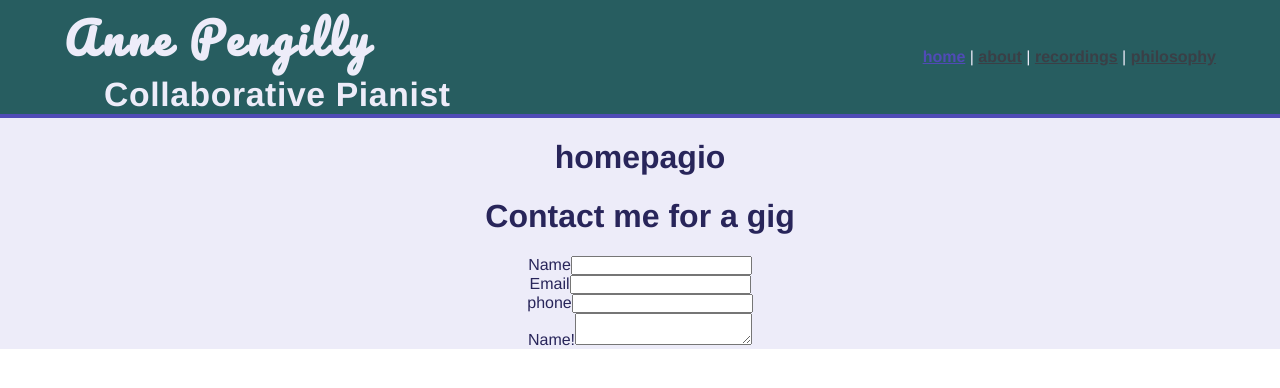
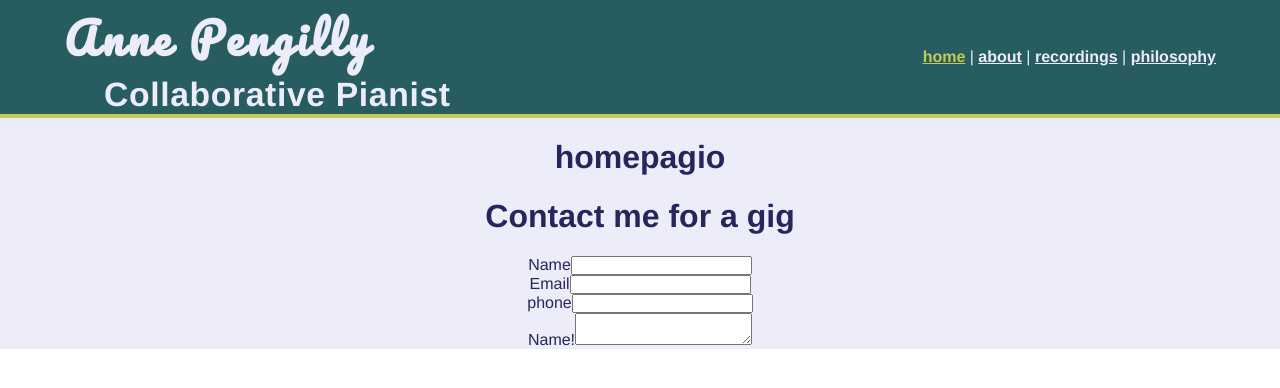
Before and after one commit to jbyer3/anne-portfolio, a Vue app: page / in a window 1280 px wide. Shown: the top 388 px of the page. Built offline with nearby package versions, Linux system fonts and the light colour scheme.

Commit message:
update in case break

```diff
--- a/src/App.vue
+++ b/src/App.vue
@@ -21,6 +21,7 @@
 @import "./public/scss/_colors.scss";
 // @import url('https://fonts.googleapis.com/css?family=Roboto');
 @import url('https://fonts.googleapis.com/css?family=Pacifico');
+
 #app {
   font-family: "Avenir", Helvetica, Arial, sans-serif;
   -webkit-font-smoothing: antialiased;
@@ -38,7 +39,7 @@
   background: $cyan9;
   // color: $lime1;
   color: $indigo0;
-  border-bottom: $indigo6 0.3rem solid;
+  border-bottom: $yellow5 0.3rem solid;
   display: flex;
   justify-content: space-between;
   align-items: center;
@@ -62,10 +63,11 @@
     a {
       font-weight: bold;
       // color: #2c3e50;
-      color: $gray9;
+      // color: $gray9;
+      color: $indigo0;
       &.router-link-exact-active {
         // color: #42b983;
-        color: $indigo6;
+        color: $yellow5;
       }
     }
   }
```
